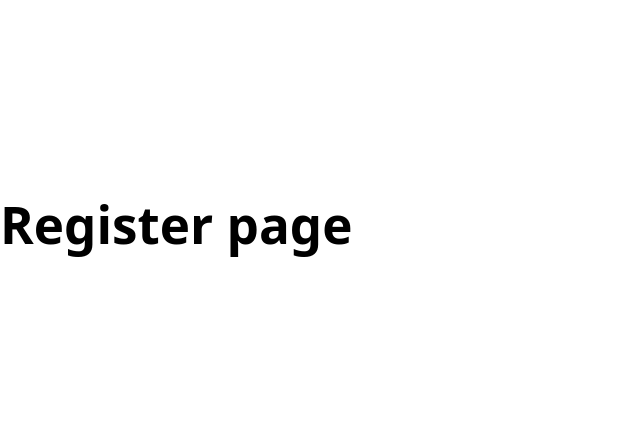
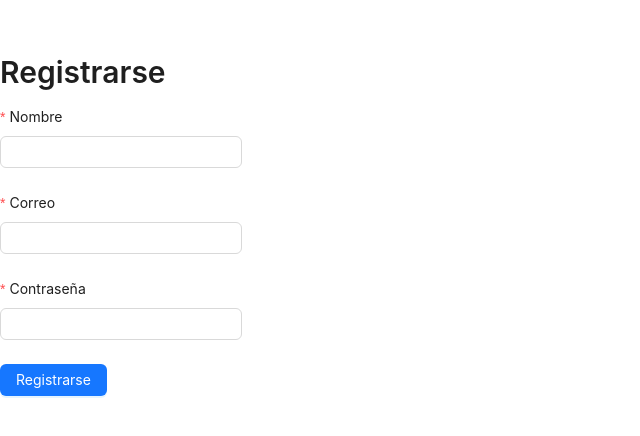
Before and after one commit to CamilaOyene/personal-finance-api, a React (Vite) app in the folder client/personal-finance-api/: page /register in a window 1280 px wide. Shown: the part 176-612 px from the top of the page, without its empty margins (0-640 px from the left). Built offline with nearby package versions, Linux system fonts and the light colour scheme.

Commit message:
Login,Register, LandingPage

```diff
--- a/client/personal-finance-api/src/App.jsx
+++ b/client/personal-finance-api/src/App.jsx
@@ -7,34 +7,36 @@ import Accounts from './pages/Accounts';
 import Categories from './pages/Categories';
 import Transactions from './pages/Transactions';
 import NotFound from './pages/NotFound';
+import Dashboard from './pages/Dashboard';
+import LandingPage from './pages/LandingPage';
+
 
 function App() {
   return (
     <BrowserRouter>
       <Routes>
-        {/* Ruta pública*/}
+        {/* Landing page pública principal */}
+        <Route index element={<LandingPage />} />
+
+
+        {/* Autenticación*/}
+        <Route path='/register' element={<Register />} />
         <Route path='/login' element={<Login />} />
 
         {/*Rutas protegidas con layout */}
-        <Route path='/' element={<AppLayout />} />
-        <Route path='/register' element={<Register />} />
-        <Route path='/accounts' element={<Accounts />} />
-        <Route path='/categories' element={<Categories />} />
-        <Route path='/transactions' element={<Transactions />} />
+        <Route path='/' element={<AppLayout />}>
+          <Route path='dashboard' element={<Dashboard />} />
+          <Route path='accounts' element={<Accounts />} />
+          <Route path='categories' element={<Categories />} />
+          <Route path='transactions' element={<Transactions />} />
+        </Route>
+
+        {/*Página no encontrada */}
         <Route path='*' element={<NotFound />} />
-
       </Routes>
-        </BrowserRouter>
+    </BrowserRouter>
   )
 }
 
 
 export default App;
-
-// <BrowserRouter>
-//   <Routes>
-//     <Route path="/" element={<Login />} />
-//     <Route path="/register" element={<Register />} />
-//     <Route path="/home" element={<Home />} />
-//     <Route path="/accounts" element={<Accounts />} />
-//
--- a/client/personal-finance-api/src/app/store.js
+++ b/client/personal-finance-api/src/app/store.js
@@ -1,10 +1,11 @@
 import { configureStore } from '@reduxjs/toolkit';
 
 //Importar reducers
+// eslint-disable-next-line no-unused-vars
+const dummyReducer = (state = {},action) => state;
 
 export const store = configureStore({
     reducer: {
-        //auth: authReducer,
-        // account: accountsReducer,
+        dummy: dummyReducer,
     },
 });
--- a/client/personal-finance-api/src/layouts/AppLayout.jsx
+++ b/client/personal-finance-api/src/layouts/AppLayout.jsx
@@ -8,33 +8,40 @@ const { Header, Sider, Content } = Layout;
 const AppLayout = () => {
     const [collapsed, setCollapsed] = useState(false);
 
+    //Menú Sider
+    const menuItems = [
+        {
+            key: '1',
+            icon: <PieChartOutlined />,
+            label: <Link to='dashboard'>Dashboard</Link>,
+        },
+        {
+            key: '2',
+            icon: <DollarOutlined />,
+            label: <Link to='transactions'>Transacciones</Link>,
+        },
+        {
+            key: '3',
+            icon: <UserOutlined />,
+            label: <Link to='accounts'>Cuentas</Link>,
+        },
+        {
+            key: '4',
+            icon: <LogoutOutlined />,
+            label: <Link to='logout'>Cerrar sesión</Link>,
+        },
+    ];
     return (
-        <Layout style={{ mihHeigh: '100vh' }}>
+        <Layout style={{ minHeight: '100vh' }}>
 
             <Sider collapsible collapsed={collapsed} onCollapse={setCollapsed}>
 
                 <div style={{ color: '#fff', padding: 16, textAlign: 'center' }}>
-                    {collapsed ? '💰' : 'Mis Finanzas'}
+                    {collapsed ? '💰' : 'Mis Finanzas 💰'}
                 </div>
 
-                <Menu theme='dark' mode='inline'>
-                    <Menu.Item key='1' icon={<PieChartOutlined />}>
-                        <Link to='dashboard'>Dashboard</Link>
-                    </Menu.Item>
+                <Menu theme='dark' mode='inline' items={menuItems} />
 
-                    <Menu.Item key='2' icon={<DollarOutlined />}>
-                        <Link to='transactions'>Transacciones</Link>
-                    </Menu.Item>
-
-                    <Menu.Item key='3' icon={UserOutlined}>
-                        <Link to='Accounts'>Cuentas</Link>
-                    </Menu.Item>
-
-                    <Menu.Item key='2' icon={<LogoutOutlined />}>
-                        <Link to='logout'>Cerrar sesión</Link>
-                    </Menu.Item>
-
-                </Menu>
 
             </Sider>
 
--- /dev/null
+++ b/client/personal-finance-api/src/pages/Dashboard.jsx
@@ -0,0 +1,12 @@
+import React from 'react';
+
+const Dashboard = () => {
+    return (
+        <div style = {{padding: '2em'}}>
+            <h1>Bienvenido a tu Dashboard</h1>
+            <p>Aquí verás un resumen de tus finanzas personales.</p>
+        </div>
+    );
+};
+
+export default Dashboard;
--- a/client/personal-finance-api/src/pages/Home.jsx
+++ /dev/null
@@ -1,6 +0,0 @@
-const Home = () => {
-    return <h1>Home page</h1>
-};
-
-
-export default Home;
--- /dev/null
+++ b/client/personal-finance-api/src/pages/LandingPage.jsx
@@ -0,0 +1,28 @@
+// src/pages/Home.jsx
+import { Typography, Button } from 'antd';
+import { Link } from 'react-router-dom';
+
+const { Title, Paragraph } = Typography;
+
+const LandingPage = () => {
+    return (
+        <div style={{ maxWidth: 600, margin: '100px auto', textAlign: 'center' }}>
+            <Title>Bienvenido a Mis Finanzas 💰</Title>
+            <Paragraph>Organizá tus ingresos, gastos y categorías de forma simple y clara.</Paragraph>
+
+            <div style={{ marginTop: 32 }}>
+                <Link to="/login">
+                    <Button type="primary" style={{ marginRight: 16 }}>
+                        Iniciar sesión
+                    </Button>
+                </Link>
+
+                <Link to="/register">
+                    <Button>Registrarse</Button>
+                </Link>
+            </div>
+        </div>
+    );
+};
+
+export default LandingPage;
--- a/client/personal-finance-api/src/pages/Login.jsx
+++ b/client/personal-finance-api/src/pages/Login.jsx
@@ -1,5 +1,49 @@
+import { useState } from 'react';
+import { useNavigate } from 'react-router-dom';
+import { Form, Input, Button, Typography, message } from 'antd';
+
+const { Title } = Typography;
+
 const Login = () => {
-    return <h1>Login Page</h1>
-}
+    const navigate = useNavigate();
+    const [loading, setLoading] = useState(false);
+
+    const onFinish = ({ email, password }) => {
+        setLoading(true);
+        const storedUser = JSON.parse(localStorage.getItem('user'));
+
+        if (storedUser && storedUser.email === email && storedUser.password === password) {
+            localStorage.setItem('isAuthenticated', 'true');
+            message.success('Inicio de sesión exitoso');
+            navigate('/dashboard');
+        } else {
+            message.error('Credenciales incorrectas');
+        }
+
+        setLoading(false);
+
+    };
+
+    return (
+        <div style={{ maxWidth: 400, margin: '80px auto' }}>
+            <Title level={2}>Iniciar Sesión</Title>
+            <Form layout='vertical' onFinish={onFinish}>
+                <Form.Item label='Correo' name='email' rules={[{ required: true }]}>
+                    <Input />
+                </Form.Item>
+
+                <Form.Item label="Contraseña" name="password" rules={[{ required: true }]}>
+                    <Input.Password />
+                </Form.Item>
+
+                <Button type='primary' htmlType='submit' loading={loading}>
+                    Entrar
+                </Button>
+            </Form>
+        </div>
+    );
+};
+
+
 
 export default Login;
--- a/client/personal-finance-api/src/pages/Register.jsx
+++ b/client/personal-finance-api/src/pages/Register.jsx
@@ -1,6 +1,46 @@
-const Register = ()=> {
-    return <h1>Register page</h1>;
+import { useState } from 'react';
+import { useNavigate } from 'react-router-dom';
+import { Form, Input, Button, Typography, message } from 'antd';
+
+const { Title } = Typography;
+
+const Register = () => {
+    const navigate = useNavigate();
+    const [loading, setLoading] = useState(false);
+
+    const onFinish = (values) => {
+        setLoading(true);
+        localStorage.setItem('ser', JSON.stringify(values));
+        message.success('Registro exitoso');
+        navigate('/login');
+        setLoading(false);
+    }
+
+    return (
+        <div style={{ maxWidth: 400, margin: '80px auto' }}>
+            <Title level={2}>Registrarse</Title>
+            <Form layout='vertical' onFinish={onFinish}>
+
+                <Form.Item label='Nombre' name='name' rules={[{ required: true }]}>
+                    <Input />
+                </Form.Item>
+
+                <Form.Item label='Correo' name='email' rules={[{ required: true }]}>
+                    <Input />
+                </Form.Item>
+
+                <Form.Item label='Contraseña' name='password' rules={[{ required: true }]}>
+                    <Input />
+                </Form.Item>
+
+                <Button type='primary' htmlType='submit' loading={loading}>
+                    Registrarse
+                </Button>
+
+            </Form>
+
+        </div>
+    )
 }
 
-
 export default Register;
```
